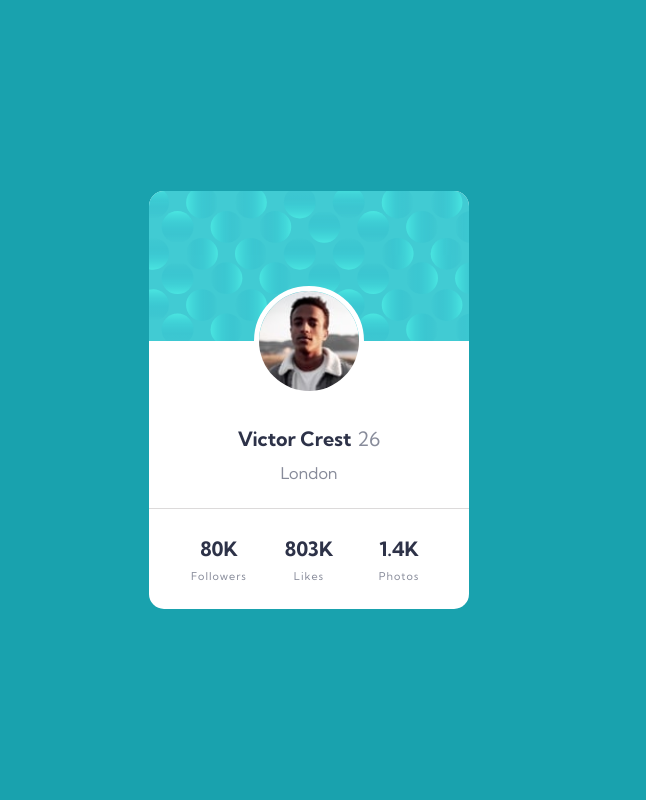
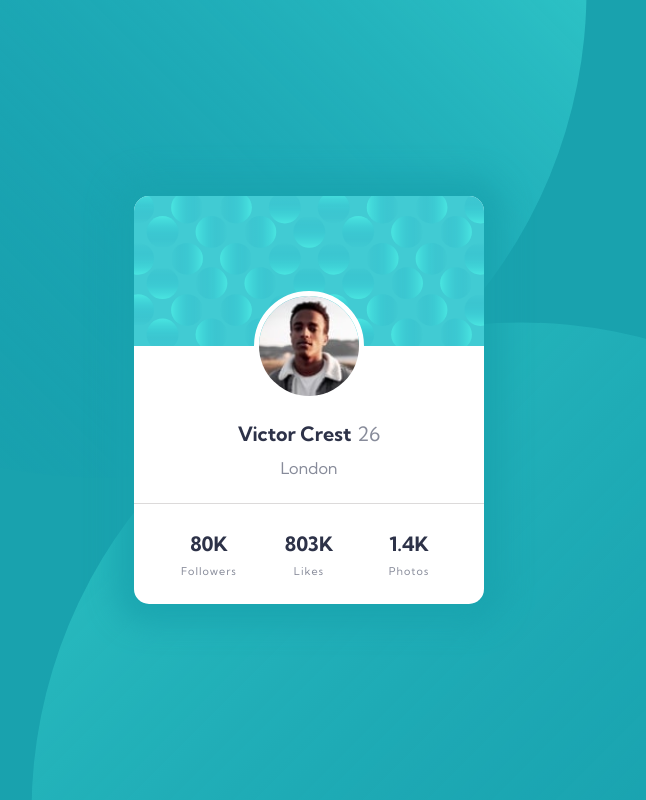
Before and after one commit to Max88-git/profile-card-component, a plain HTML site: page index.html in a window 1280 px wide. Shown: the whole page, without its empty margins (331-977 px from the left). Drawn offline with Linux system fonts and the light colour scheme.

Commit message:
Added bg-pattern

```diff
--- a/index.html
+++ b/index.html
@@ -14,6 +14,10 @@
 </head>
 <body>
 	<section class="main">
+		<div class="circles">
+			<img class="c1" src="images/bg-pattern-top.svg" alt="">
+			<img class="c2" src="images/bg-pattern-bottom.svg" alt="">
+		</div>
 		<div class="card">
 			<div class="card-header"></div>
 			<div class="card-body">
--- a/style.css
+++ b/style.css
@@ -27,14 +27,19 @@ body {
 	justify-content: center;
 	align-items: center;
 	position: relative;
+	overflow: hidden;
 }
 
 .card {
-	width: 320px;
+	width: 350px;
+	margin: 0 20px;
 	border-radius: 15px;
 	background: white;
 	overflow: hidden;
 	text-align: center;
+	position: relative;
+	-webkit-box-shadow: 0px 0px 28px 20px hsla(185, 75%, 39%, 0.8);
+	box-shadow: 0px 0px 28px 20px hsla(185, 75%, 39%, 0.8);
 }
 
 .card-header {
@@ -53,7 +58,7 @@ body {
 	border-radius: 50%;
 	border: 5px solid white;
 	overflow: hidden;
-	margin: -55px auto 30px auto;
+	margin: -55px auto 20px auto;
 }
 
 .img-holder img {
@@ -115,3 +120,37 @@ body {
 .attribution a {
 	color: hsl(228, 45%, 44%);
 }
+
+/* Background Pattern */
+.circles .c1,
+.circles .c2 {
+	position: absolute;
+	animation: 2s circles forwards;
+	opacity: 0;
+}
+.circles .c1 {
+	top: -500px;
+	left: -60px;
+	max-width: 100%;
+	height: auto;
+	transform: translate(-100px, -50px);
+}
+
+.circles .c2 {
+	bottom: -500px;
+	right: -60px;
+	max-width: 100%;
+	height: auto;
+	transform: translate(100px, 50px);
+}
+
+@keyframes circles {
+	0% {
+		opacity: 0;
+	}
+
+	100% {
+		opacity: 1;
+		transform: translate(0);
+	}
+}
```
